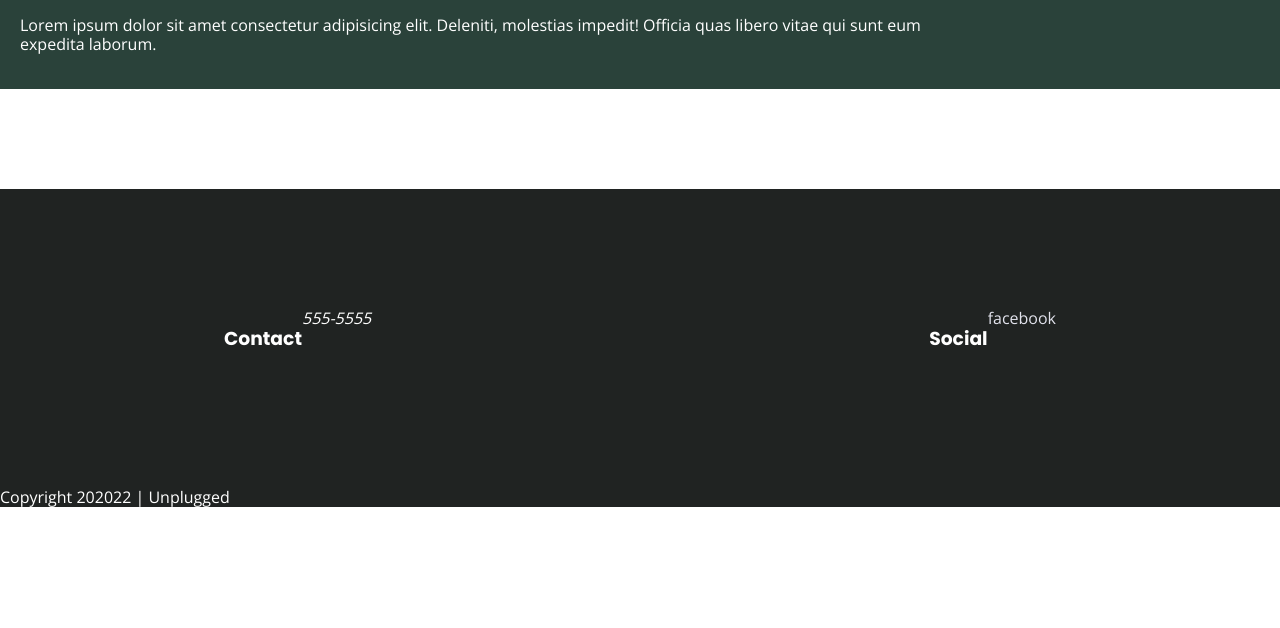
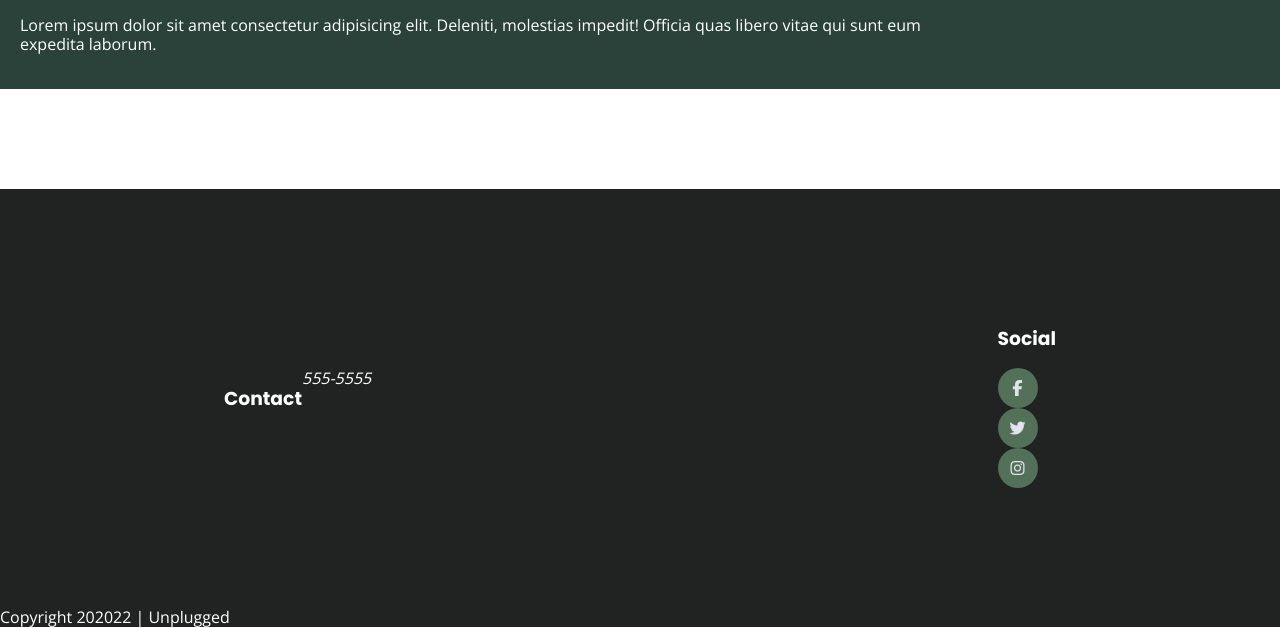
Before and after one commit to camigm1/unplugged, a website built with Parcel: page index.html in a window 1280 px wide. Shown: the part 3320-3948 px from the top of the page. Before the commit the page ends 3828 px from the top, so only its background shows below. Built offline with nearby package versions, Linux system fonts and the light colour scheme.

Commit message:
social media icons

```diff
--- a/css/main.css
+++ b/css/main.css
@@ -210,6 +210,18 @@ header nav ul {
 
 .header-divider {
   width: 30%;
+}
+.social-icons {
+  flex-direction: column;
+}
+.social-icons p {
+  display: flex;
+  background-color: #527158;
+  width: 40px;
+  height: 40px;
+  border-radius: 50%;
+  justify-content: center;
+  align-items: center;
 }
 
 .features {
--- a/index.html
+++ b/index.html
@@ -151,7 +151,19 @@
             <div class="social-icons">
               <h3>Social</h3>
               <p>
-                <a href="https://www.facebook.com/" target="_blank">facebook</a>
+                <a href="https://www.facebook.com/" target="_blank"
+                  ><i class="fab fa-facebook-f"></i
+                ></a>
+              </p>
+              <p>
+                <a href="https://www.twitter.com/" target="_blank"
+                  ><i class="fab fa-twitter"></i
+                ></a>
+              </p>
+              <p>
+                <a href="https://www.instagram.com/" target="_blank"
+                  ><i class="fab fa-instagram"></i
+                ></a>
               </p>
             </div>
           </div>
```
